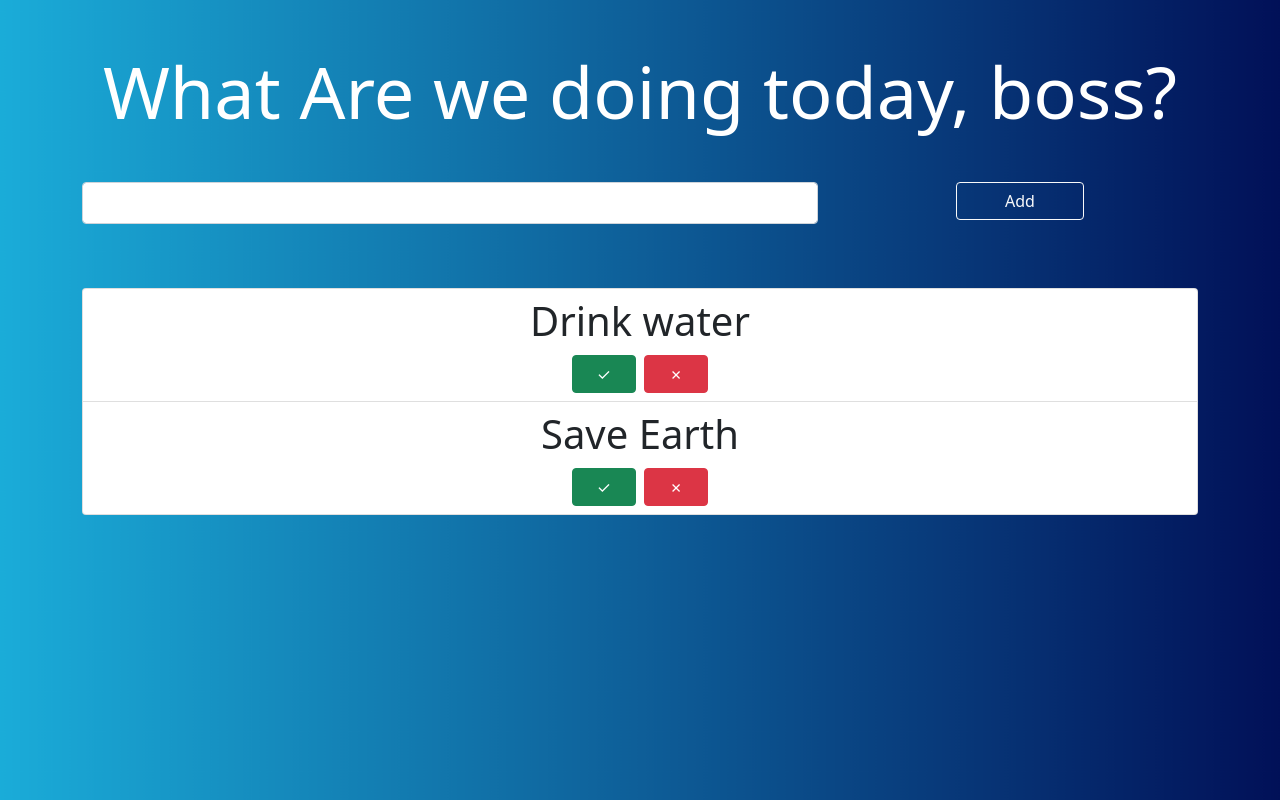
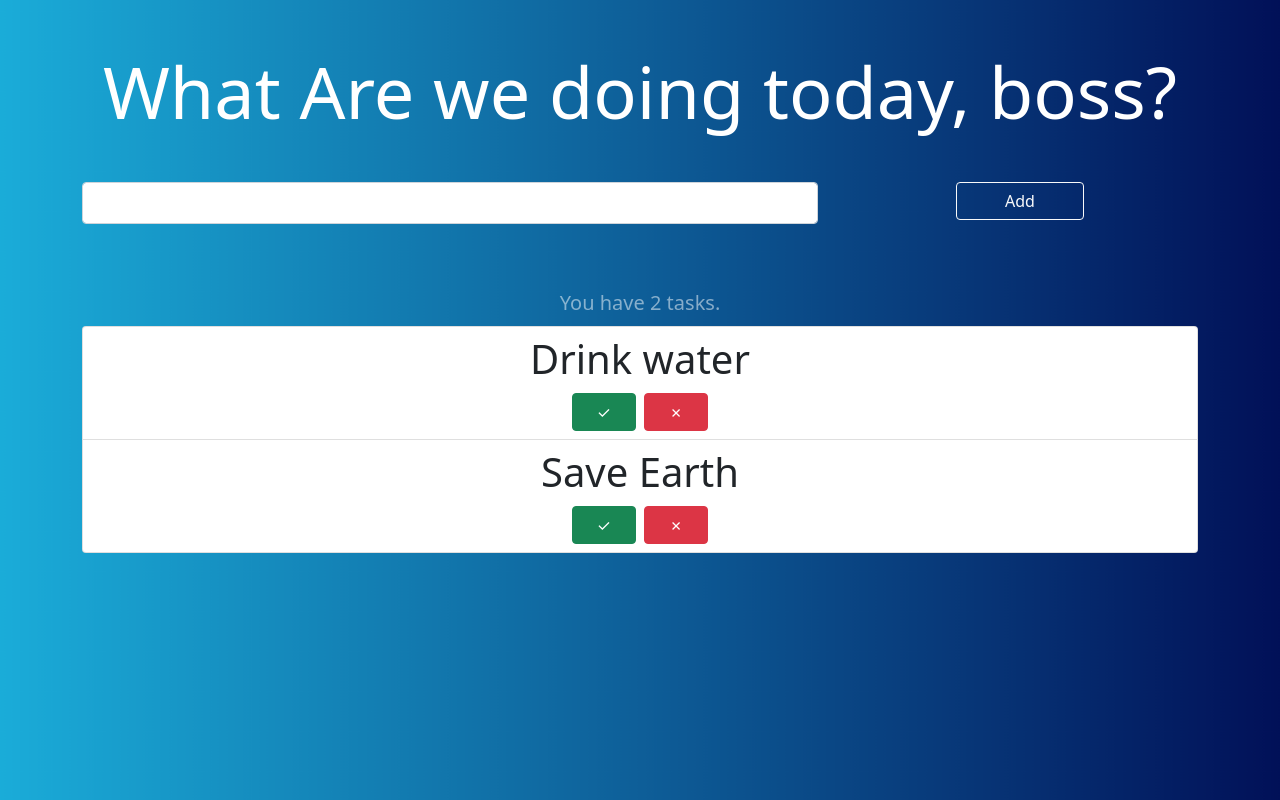
Before and after one commit to AbdAlrhman-Samy/react-todo-app, a React (Create React App) app: page / in a window 1280 px wide. Built offline with nearby package versions, Linux system fonts and the light colour scheme.

Commit message:
added a counter for tasks

```diff
--- a/src/components/App.js
+++ b/src/components/App.js
@@ -41,6 +41,7 @@ function App() {
     <Container className="d-flex flex-column text-center" fluid="sm">
       <h1 className="display-2 my-5 text-white">What Are we doing today, boss?</h1>
       <MyForm newItem={addTodo}/>
+      <span className="lead text-white-50 mb-2">You have {newTodos.length} tasks.</span>
       <List listItems={todos} handleCheck={itemChecked} handleDelete={itemDeleted}/>
     </Container>
   );
--- a/src/index.css
+++ b/src/index.css
@@ -14,12 +14,6 @@ body {
   height: 100vh;
 
 }
-/*
-body::before{
-  content: '';
-  display: block;
-  height: 10vh;
-} */
 
 ul{
   list-style-type: none;
```
